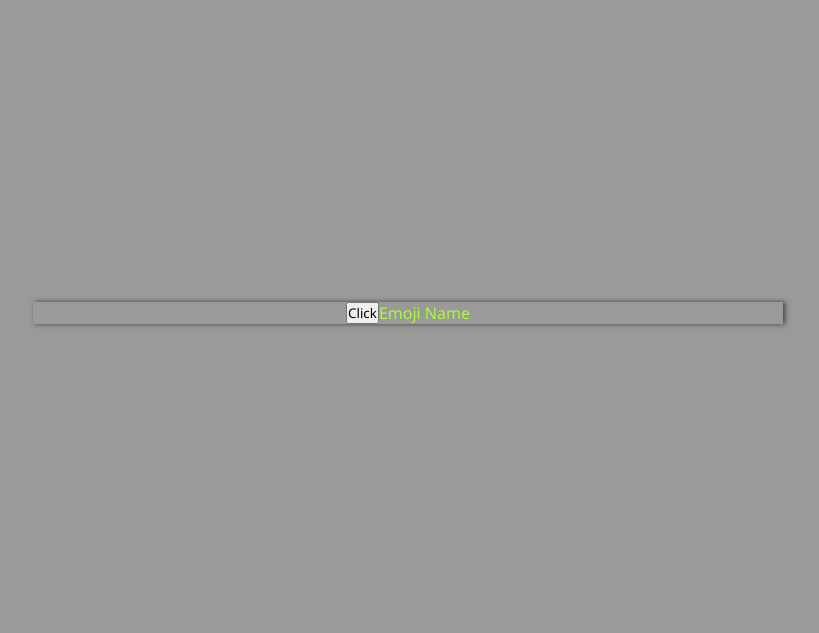
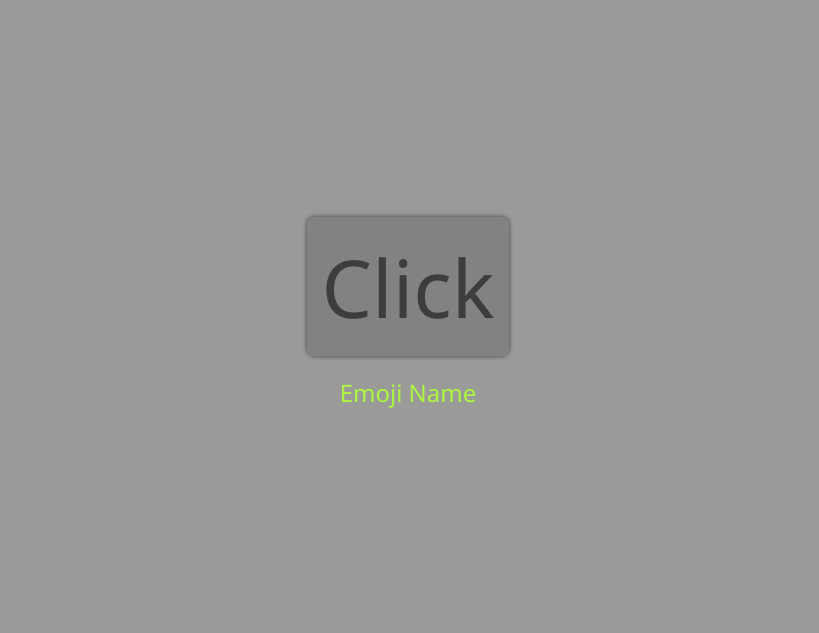
Before and after one commit to DeeBest/random-emoji, a plain HTML site: page index.html in a window 1280 px wide. Shown: the part 78-711 px from the top of the page, without its empty margins (232-1051 px from the left). Drawn offline with Linux system fonts and the light colour scheme.

Commit message:
styled the app

```diff
--- a/index.css
+++ b/index.css
@@ -77,14 +77,39 @@ header img {
 
 #container {
   display: flex;
+  flex-direction: column;
+  gap: 20px;
   align-items: center;
   justify-content: center;
   text-align: center;
   width: 60%;
-  box-shadow: 2px 0px 5px rgba(0, 0, 0, 0.6);
+  border-radius: 20px;
+  padding: 30px;
+}
+button {
+  padding: 15px;
+  background: tomato;
+  color: hsla(30, 1%, 24%);
+  font-size: 5rem;
+  font-weight: 550;
+  border-radius: 8px;
+  border: none;
+  outline: none;
+  filter: grayscale();
+  transition: filter 500ms ease-in-out;
+  cursor: pointer;
+  box-shadow: 0px 0px 5px rgba(0, 0, 0, 0.6);
+}
+button:hover {
+  filter: grayscale(0);
+}
+#container {
+  font-size: 1.5rem;
+  font-family: Impact, Haettenschweiler, 'Arial Narrow Bold', sans-serif;
+  font-weight: 400;
 }
 
-@media screen and(max-width: 700px) {
+@media screen and (max-width: 700px) {
   #container {
     min-width: 100%;
   }
--- a/index.html
+++ b/index.html
@@ -14,8 +14,8 @@
     </header>
     <main>
       <div id="container">
-        <button>Click</button>
-        <p>Emoji Name</p>
+        <button id="emoji-button">Click</button>
+        <p id="emoji-name">Emoji Name</p>
       </div>
     </main>
     <footer>
```
